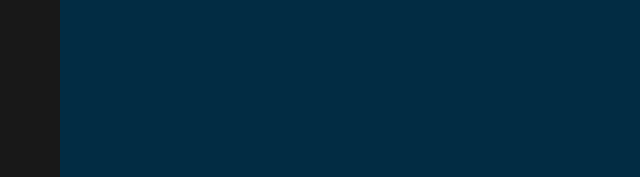
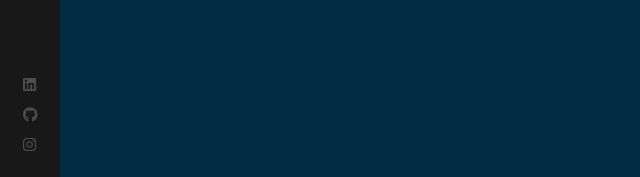
Before and after one commit to yoonisali/Portfolio, a React (Create React App) app: page / in a window 1280 px wide. Shown: the part 620-797 px from the top of the page, without its empty margins (0-640 px from the left). Built offline with nearby package versions, Linux system fonts and the light colour scheme.

Commit message:
Add social media links to Sidebar component

```diff
--- a/src/components/Sidebar/index.js
+++ b/src/components/Sidebar/index.js
@@ -3,7 +3,8 @@
 import LogoY from '../../assets/images/logo-y.png'
 import LogoSubtitle from '../../assets/images/logo_sub.png'
 import { FontAwesomeIcon } from '@fortawesome/react-fontawesome';
-import { faEnvelope, faHome, faUser } from '@fortawesome/free-solid-svg-icons'
+import { faEnvelope, faHome, faUser, } from '@fortawesome/free-solid-svg-icons'
+import { faGithub, faInstagram, faLinkedin } from '@fortawesome/free-brands-svg-icons';
 
 const Sidebar = () => (
   <div className='nav-bar'>
@@ -22,6 +23,23 @@
         <FontAwesomeIcon icon={faEnvelope} color='#4d4d4e' />
       </NavLink>
     </nav>
+    <ul>
+      <li>
+        <a target='_blank' rel='noreferrer' href='https://www.linkedin.com/in/yoonisali/'>
+          <FontAwesomeIcon icon={faLinkedin}  color='#4d4d4e' />
+        </a>
+      </li>
+      <li>
+        <a target='_blank' rel='noreferrer' href='https://github.com/yoonisali'>
+          <FontAwesomeIcon icon={faGithub}  color='#4d4d4e' />
+        </a>
+      </li>
+      <li>
+        <a target='_blank' rel='noreferrer' href='https://www.instagram.com/yoonis24/'>
+          <FontAwesomeIcon icon={faInstagram}  color='#4d4d4e' />
+        </a>
+      </li>
+    </ul>
   </div>
 )
 
--- a/src/components/Sidebar/index.scss
+++ b/src/components/Sidebar/index.scss
@@ -57,6 +57,7 @@
         opacity: 1;
       }
     }
+
     &:after {
       content: '';
       font-size: 9px;
@@ -69,6 +70,7 @@
       opacity: 0;
       transition: all 0.3s ease-out;
     }
+
     &:first-child {
       &::after {
         content: 'HOME';
@@ -94,5 +96,28 @@
       color: #C3A456;
     }
   }
+}
 
+ul {
+  position: absolute;
+  bottom: 20px;
+  width: 100%;
+  display: block;
+  padding: 0;
+  list-style: none;
+  text-align: center;
+  margin: 0;
+
+  li {
+    a {
+      padding: 7px 0;
+      display: block;
+      font-size: 15px;
+      line-height: 16px;
+
+      &:hover svg {
+        color: #C3A456;
       }
+    }
+  }
+}
--- a/src/index.css
+++ b/src/index.css
@@ -4,7 +4,7 @@
 
 body {
   margin: 0;
-  font-family: 300 11px/1.4 'Helvetica Neue', 'sans-serif';
+  font: 300 11px/1.4 'Helvetica Neue', 'sans-serif';
   color: #444;
   background-color: #022C43;
   overflow: hidden;
```
Lines whose indentation alone changed are shown as unchanged.
